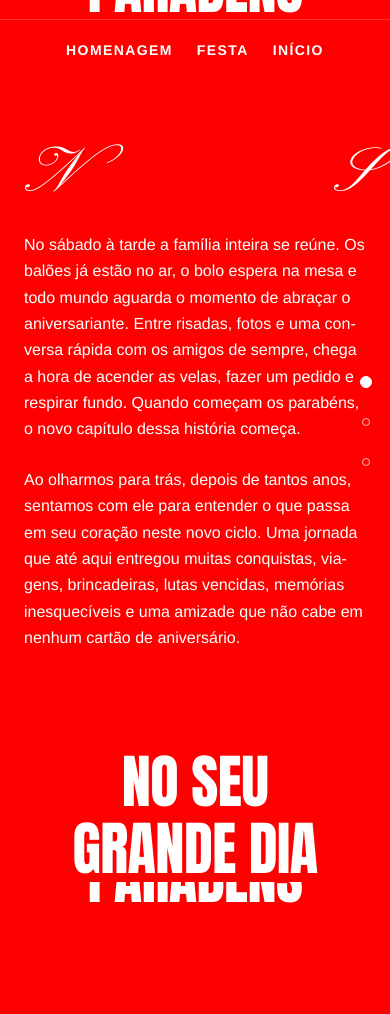
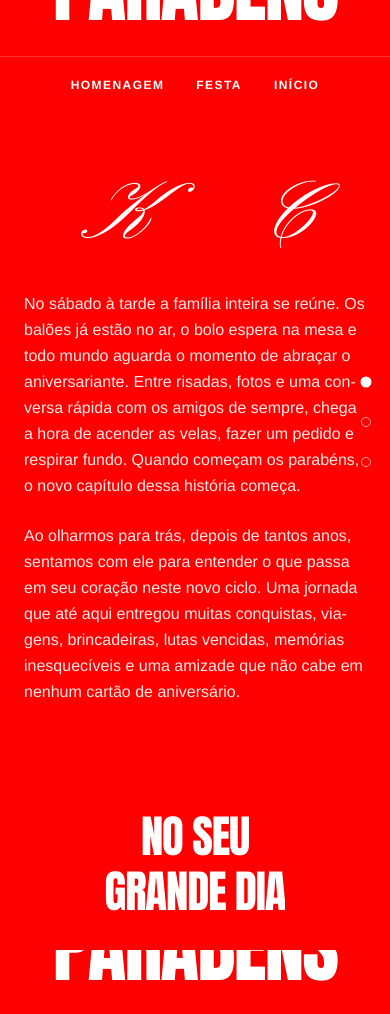
Before and after one commit to Izileth/_lp-coded, a React (Vite) app: page / in a window 390 px wide. Before the commit the page ends 907 px from the top, so only its background shows below. Built offline with nearby package versions, Linux system fonts and the light colour scheme.

Commit message:
feat: update content structure and improve layout for better responsiveness

```diff
--- a/src/index.tsx
+++ b/src/index.tsx
@@ -1,9 +1,10 @@
 import { useRef, type FC } from "react";
 import { gsap, ScrollTrigger, SplitText, useGSAP } from "./lib/gsap";
 
+
 /* ========================= EDITE AQUI ========================= */
 const CONTENT = {
-  initials: ["N", "S"] as const,
+  initials: ["K", "C"] as const,
   cropped: "PARABÉNS",
   headline: ["NO SEU", "GRANDE DIA"] as const,
   nav: [
@@ -22,56 +23,90 @@ const SECTIONS = [
   { id: "homenagem", label: "Homenagem" },
   { id: "festa", label: "Festa" },
 ] as const;
+
+
 /* ============================================================== */
 
-/* Títulos gigantes — fonte responsiva com clamp para evitar overflow */
-const GIANT =
-  "font-display uppercase text-white text-[length:var(--fs)] leading-[1] tracking-[-0.01em]";
+/*
+ * TOKENS TIPOGRÁFICOS
+ * Sem --fs nem clamp: tamanhos explícitos por breakpoint via Tailwind.
+ */
 
-/* Menu: pequeno, mas confortável de ler */
-const NAV_TEXT =
-  "font-sans text-sm font-semibold uppercase tracking-[0.1em] text-white md:text-base";
+/** Palavra decorativa gigante no topo/rodapé (PARABÉNS cortado) */
+const DISPLAY_WORD =
+  "font-display uppercase text-white tracking-tight leading-none select-none";
 
-/* Corpo de leitura */
+/** Headline de seção (NO SEU / GRANDE DIA) */
+const HEADLINE =
+  "font-display uppercase text-white leading-[1.05] tracking-tight";
+
+/** Nav links */
+const NAV_ITEM =
+  "font-sans text-xs font-semibold uppercase tracking-[0.12em] text-white sm:text-sm md:text-base";
+
+/** Corpo de texto */
 const READ =
-  "font-sans text-base font-medium leading-[1.65] text-white md:text-lg [text-wrap:pretty]";
+  "font-sans text-base font-medium leading-relaxed text-white/90 md:text-lg [text-wrap:pretty]";
 
-/* Folga na máscara do SplitText para não cortar acentos */
-const MASK_PAD = "[&_.split-mask]:py-[0.15em] [&_.split-mask]:-my-[0.15em]";
+/** Padding vertical da máscara SplitText (evita corte de acentos) */
+const MASK_PAD = "[&_.split-mask]:py-[0.18em] [&_.split-mask]:-my-[0.18em]";
 
-/* ---------- Palavra gigante cortada ---------- */
-const Sliver: FC<{ text: string; edge: "top" | "bottom" }> = ({ text, edge }) => (
+/* ------------------------------------------------------------------ */
+/*  PARABÉNS cortado: só mostra a borda superior ou inferior da letra  */
+/* ------------------------------------------------------------------ */
+const Sliver: FC<{ text: string; edge: "top" | "bottom" }> = ({ text, edge }) => {
+  /*
+   * Estratégia sem variável CSS:
+   * - Container tem altura fixa (px) por breakpoint — suficiente para ver
+   *   o topo ou o rodapé das letras Anton sem sobreposição.
+   * - A palavra é posicionada com translate para mostrar apenas a fatia certa.
+   */
+  const isTop = edge === "top";
+  return (
     <div
       aria-hidden="true"
       data-sliver={edge}
-    className={`w-full overflow-hidden ${
-      edge === "top"
-        ? "h-[calc(var(--fs)*0.32)]"
-        : "h-[calc(var(--fs)*0.42)]"
-    }`}
+      className={[
+        "w-full overflow-hidden",
+        isTop
+          ? "h-14 sm:h-20 md:h-28 lg:h-36 xl:h-44"
+          : "h-16 sm:h-24 md:h-32 lg:h-40 xl:h-52",
+      ].join(" ")}
     >
-    <div className={edge === "top" ? "-translate-y-[72%]" : "translate-y-[-58%]"}>
-      <span data-word className={`block w-full text-center ${GIANT}`}>
+      <div className={isTop ? "-translate-y-[68%]" : "-translate-y-[55%]"}>
+        <span
+          data-word
+          className={`block w-full text-center text-[5rem] sm:text-[8rem] md:text-[11rem] lg:text-[15rem] xl:text-[18rem] ${DISPLAY_WORD}`}
+        >
           {text}
         </span>
       </div>
     </div>
   );
+};
 
-/* Linha do headline com overflow seguro — sem margem negativa */
+/* ------------------------------------------------------------------ */
+/*  Linha do headline — overflow seguro, sem margens negativas         */
+/* ------------------------------------------------------------------ */
 const GiantLine: FC<{ text: string }> = ({ text }) => (
-  <span data-line className="block overflow-hidden py-[0.05em]">
-    <span data-line-inner className="block leading-[1.05]">
+  <span data-line className="block overflow-hidden">
+    <span
+      data-line-inner
+      className={`block py-1 text-[2.8rem] sm:text-[4rem] md:text-[5.5rem] lg:text-[7rem] xl:text-[8.5rem] ${HEADLINE}`}
+    >
       {text}
     </span>
   </span>
 );
 
+/* ------------------------------------------------------------------ */
+/*  Iniciais decorativas em script                                     */
+/* ------------------------------------------------------------------ */
 const Initial: FC<{ letter: string; side: "left" | "right" }> = ({ letter, side }) => (
   <span
     aria-hidden="true"
     data-initial={side}
-    className="block select-none font-script text-[clamp(4rem,15vw,8rem)] font-normal italic leading-none text-white lg:text-[clamp(5rem,9vw,10rem)]"
+    className="block select-none font-script text-[5rem] font-normal italic leading-none text-white sm:text-[7rem] md:text-[9rem] lg:text-[11rem]"
   >
     {letter}
   </span>
@@ -283,10 +318,15 @@ const Appx: FC = () => {
     <main
       ref={root}
       data-pending=""
-      className="w-full overflow-x-clip bg-brand text-white [--fs:clamp(2.5rem,15vw,14rem)] md:[--fs:clamp(3rem,13vw,14rem)]"
+      className="w-full overflow-x-hidden bg-brand text-white"
     >
-      {/* ── Indicador lateral de seção ── */}
-      <nav aria-label="Seções" className="fixed right-3 top-1/2 z-50 -translate-y-1/2 md:right-6">
+      {/* ════════════════════════════════════════
+          INDICADOR LATERAL DE SEÇÃO (pontinhos)
+          ════════════════════════════════════════ */}
+      <nav
+        aria-label="Seções"
+        className="fixed right-3 top-1/2 z-50 -translate-y-1/2 md:right-5"
+      >
         <ul className="flex flex-col gap-4">
           {SECTIONS.map(({ id, label }, i) => (
             <li key={id}>
@@ -298,26 +338,38 @@ const Appx: FC = () => {
                 aria-current={i === 0 ? "true" : undefined}
                 className="group flex h-6 w-6 items-center justify-center focus-visible:outline-none"
               >
-                <span className="block h-2 w-2 rounded-full border border-white/70 bg-transparent transition-all duration-300 group-hover:scale-125 group-focus-visible:ring-2 group-focus-visible:ring-white group-focus-visible:ring-offset-2 group-focus-visible:ring-offset-brand group-data-[active=true]:h-3 group-data-[active=true]:w-3 group-data-[active=true]:border-white group-data-[active=true]:bg-white" />
+                <span className="block h-2.5 w-2.5 rounded-full border border-white/60 bg-transparent transition-all duration-300 group-hover:border-white group-hover:scale-110 group-focus-visible:ring-2 group-focus-visible:ring-white group-data-[active=true]:border-white group-data-[active=true]:bg-white group-data-[active=true]:scale-110" />
               </a>
             </li>
           ))}
         </ul>
       </nav>
 
-      {/* ── 1 · INÍCIO ── */}
+      {/* ════════════════════════════════════════
+          SEÇÃO 1 · INÍCIO
+          ════════════════════════════════════════ */}
       <section id="topo" tabIndex={-1} data-hide className="focus:outline-none">
-        {/* Fatia superior de PARABÉNS */}
+
+        {/* PARABÉNS — fatia superior (topo cortado) */}
         <Sliver text={CONTENT.cropped} edge="top" />
 
-        {/* Navegação principal — layout horizontal em qualquer tela */}
-        <nav data-nav aria-label="Principal" className="border-t border-white/20">
-          <ul className={`flex items-center justify-center gap-6 px-4 py-5 ${NAV_TEXT} ${MASK_PAD} sm:gap-10 md:gap-14 md:py-7`}>
+        {/* ── Barra de navegação ── */}
+        <div className="border-t border-white/20 bg-brand">
+          <nav data-nav aria-label="Principal">
+            <ul
+              className={`flex items-center justify-center gap-8 px-6 py-5 sm:gap-12 md:gap-16 md:py-6 ${NAV_ITEM} ${MASK_PAD}`}
+            >
               {CONTENT.nav.map((item) => (
                 <li key={item.label}>
                   <a
                     href={item.href}
-                  className="relative py-1 after:absolute after:inset-x-0 after:bottom-0 after:h-px after:origin-left after:scale-x-0 after:bg-white after:transition-transform after:duration-300 hover:after:scale-x-100 focus-visible:outline-none focus-visible:after:scale-x-100"
+                    className={[
+                      "relative inline-block pb-0.5",
+                      "after:absolute after:bottom-0 after:left-0 after:h-px after:w-full",
+                      "after:origin-left after:scale-x-0 after:bg-white",
+                      "after:transition-transform after:duration-300",
+                      "hover:after:scale-x-100 focus-visible:outline-none focus-visible:after:scale-x-100",
+                    ].join(" ")}
                   >
                     {item.label}
                   </a>
@@ -325,56 +377,82 @@ const Appx: FC = () => {
               ))}
             </ul>
           </nav>
+        </div>
       </section>
 
-      {/* ── 2 · HOMENAGEM ── */}
+      {/* ════════════════════════════════════════
+          SEÇÃO 2 · HOMENAGEM
+          ════════════════════════════════════════ */}
       <section
         id="homenagem"
         tabIndex={-1}
         data-hide
-        className="px-6 py-16 focus:outline-none md:px-12 md:py-24"
+        className="focus:outline-none"
       >
-        {/* Grid: iniciais nas pontas, texto no centro */}
-        <div className="mx-auto grid w-full max-w-6xl grid-cols-1 items-center gap-10 md:grid-cols-[auto_1fr_auto] md:gap-12 lg:gap-20">
-          {/* Inicial esquerda */}
-          <div className="hidden justify-center md:flex">
+        {/*
+         * Layout:
+         *  Mobile  → tudo empilhado: iniciais em linha, depois parágrafos
+         *  Tablet+ → grade 3 colunas: [inicial] [texto] [inicial]
+         */}
+        <div className="mx-auto max-w-7xl px-6 py-16 md:px-10 md:py-24 lg:px-16 lg:py-32">
+
+          {/* Grid externo */}
+          <div className="grid grid-cols-1 gap-10 md:grid-cols-[minmax(0,1fr)_minmax(0,2.5fr)_minmax(0,1fr)] md:items-center md:gap-8 lg:gap-14">
+
+            {/* Inicial esquerda — só no md+ */}
+            <div className="hidden md:flex md:justify-center md:items-center">
               <Initial letter={left} side="left" />
             </div>
 
-          {/* Parágrafos centrais */}
-          <div
-            data-paras
-            className="mx-auto flex w-full max-w-[42rem] flex-col gap-6"
-          >
-            {/* Iniciais em mobile (acima do texto) */}
-            <div className="flex items-center justify-between md:hidden">
+            {/* Coluna central: iniciais mobile + parágrafos */}
+            <div className="flex flex-col gap-8">
+              {/* Iniciais em mobile: exibidas horizontalmente acima do texto */}
+              <div className="flex items-center justify-around md:hidden">
                 <Initial letter={left} side="left" />
                 <Initial letter={right} side="right" />
               </div>
 
+              {/* Parágrafos */}
+              <div data-paras className="flex flex-col gap-6">
                 {CONTENT.paragraphs.map((text) => (
-              <p key={text} data-para className={`hyphens-auto ${READ} ${MASK_PAD}`}>
+                  <p
+                    key={text}
+                    data-para
+                    className={`hyphens-auto ${READ} ${MASK_PAD}`}
+                  >
                     {text}
                   </p>
                 ))}
               </div>
+            </div>
 
-          {/* Inicial direita */}
-          <div className="hidden justify-center md:flex">
+            {/* Inicial direita — só no md+ */}
+            <div className="hidden md:flex md:justify-center md:items-center">
               <Initial letter={right} side="right" />
+            </div>
           </div>
         </div>
       </section>
 
-      {/* ── 3 · FESTA ── */}
-      <section id="festa" tabIndex={-1} data-hide className="pt-8 focus:outline-none md:pt-14">
-        {/* Headline "NO SEU / GRANDE DIA" — sem margens negativas */}
-        <h2 className={`overflow-hidden text-center ${GIANT}`}>
+      {/* ════════════════════════════════════════
+          SEÇÃO 3 · FESTA
+          ════════════════════════════════════════ */}
+      <section
+        id="festa"
+        tabIndex={-1}
+        data-hide
+        className="focus:outline-none"
+      >
+        {/* Headline "NO SEU / GRANDE DIA" — centrado, sem overflow */}
+        <div className="overflow-hidden px-4 pt-10 pb-6 text-center md:pt-16 md:pb-10">
+          <h2 className="inline-block">
             {CONTENT.headline.map((line) => (
               <GiantLine key={line} text={line} />
             ))}
           </h2>
-        {/* Fatia inferior de PARABÉNS */}
+        </div>
+
+        {/* PARABÉNS — fatia inferior (rodapé cortado) */}
         <Sliver text={CONTENT.cropped} edge="bottom" />
       </section>
     </main>
```
Lines whose indentation alone changed are shown as unchanged.
